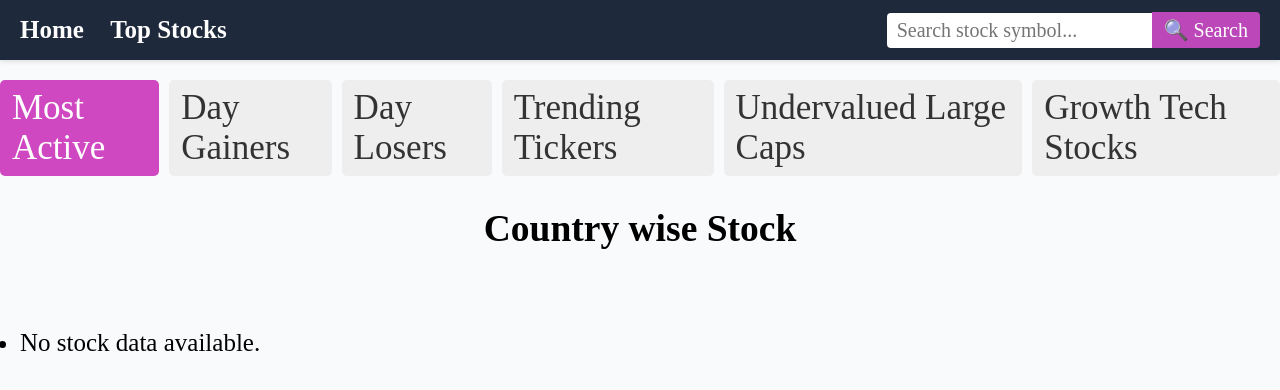
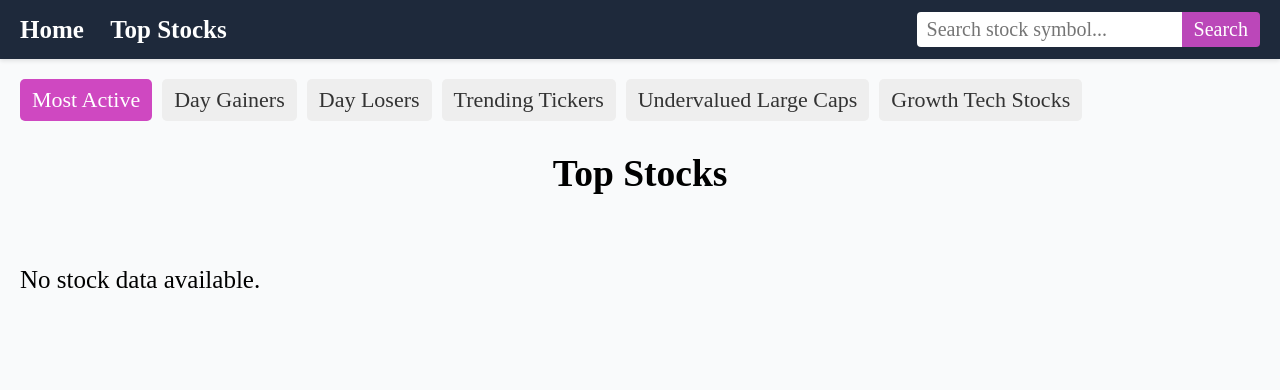
Before and after one commit to Hetvivaja/RealTimeStock, a Flask app: page /top-stocks?category=most_actives in a window 1280 px wide. Shown: the top 390 px of the page. Run offline with Flask 3, Linux system fonts and the light colour scheme; data that the repository does not hold is empty.

Commit message:
Duplicate Code Remove.

```diff
--- a/graph/top.py
+++ b/graph/top.py
@@ -1,4 +1,5 @@
 import requests
+
 
 def get_top(screener_Id):
     url = "https://query1.finance.yahoo.com/v1/finance/screener/predefined/saved"
@@ -6,11 +7,16 @@ def get_top(screener_Id):
     headers = {"User-Agent": "Mozilla/5.0"}
 
     try:
-        res = requests.get(url, params=params, headers=headers)
+        res = requests.get(url, params=params, headers=headers, timeout=10)
+        res.raise_for_status()
         data = res.json()
         results = data.get("finance", {}).get("result", [])
-        quotes = results[0].get("quotes", [])
-        return [{"symbol": q["symbol"], "name": q.get("shortName", "N/A")} for q in quotes]
+        quotes = results[0].get("quotes", []) if results else []
+        return [
+            {"symbol": q["symbol"], "name": q.get("shortName", "N/A")}
+            for q in quotes
+            if q.get("symbol")
+        ]
     except Exception as e:
         print("Error fetching data:", e)
         return []
--- /dev/null
+++ b/requirements.txt
@@ -0,0 +1,6 @@
+Flask==3.1.0
+dash==3.3.0
+dash-bootstrap-components==2.0.4
+plotly==6.5.0
+requests==2.32.5
+yfinance==1.3.0
--- a/static/style.css
+++ b/static/style.css
@@ -75,7 +75,7 @@ body {
     margin-bottom: 30px;
     border-left: 6px solid #590000;
     border-right: 6px solid #590000;
-    border-radius: 12px;
+    border-radius: 8px;
     box-shadow: 0 2px 10px rgba(0,0,0,0.08);
     display: grid;
     grid-template-columns: repeat(auto-fill, minmax(450px, 5fr));
@@ -92,10 +92,12 @@ body {
 }
 
 .stock-list {
-    display:inline;
+    display: grid;
     grid-template-columns: repeat(auto-fill, minmax(250px, 1fr));
     gap: 15px;
     margin-top: 20px;
+    padding: 0;
+    list-style: none;
 }
 .stock-item {
     background-color: white;
@@ -107,7 +109,6 @@ body {
 .stock-item a {
     text-decoration: none;
     color: #3c3e25;
-    font-size: 16px;
     font-size: 18px;
 }
 
@@ -121,9 +122,11 @@ body {
 
 .category-nav {
     display: flex;
+    flex-wrap: wrap;
     gap: 10px;
     margin-bottom: 15px;
-    font-size: 35px;
+    font-size: 22px;
+    padding: 0 20px;
 }
 
 .category-nav a {
@@ -142,15 +145,10 @@ body {
     color: white;
 }
 
-/* .country-form {
-    margin-bottom: 20px;
+.page-title {
+    text-align: center;
 }
 
-.country-form select {
-    padding: 5px 10px;
-    font-size: 14px;
-} */
-/* Chart type form container */
 #chartForm {
     display: flex;
     align-items: center;
@@ -159,14 +157,12 @@ body {
     gap: 10px;
 }
 
-/* Label styling */
 #chartForm label {
     font-weight: bold;
     font-size: 25px;
     color: #6f1c95;
 }
 
-/* Dropdown styling */
 #chartType {
     padding: 6px 12px;
     font-size: 20px;
@@ -178,7 +174,6 @@ body {
     cursor: pointer;
 }
 
-/* Hover and focus effects */
 #chartType:hover,
 #chartType:focus {
     border-color: #888;
--- a/templates/home.html
+++ b/templates/home.html
@@ -6,7 +6,6 @@
     <link rel="stylesheet" href="{{ url_for('static', filename='style.css') }}">
 </head>
 <body class="my-img">
-
     <nav class="navbar">
         <div class="nav-left">
             <a href="/">Home</a>
@@ -15,7 +14,7 @@
         <div class="nav-right">
             <form action="{{ url_for('search') }}" method="get" class="search-form">
                 <input type="text" name="query" placeholder="Search stock symbol..." required>
-                <button type="submit">🔍 Search</button>
+                <button type="submit">Search</button>
             </form>
         </div>
     </nav>
--- a/templates/top_stock.html
+++ b/templates/top_stock.html
@@ -1,9 +1,9 @@
 <!DOCTYPE html>
-<html>
+<html lang="en">
 <head>
-    <meta charset="UTF-8" />
+    <meta charset="UTF-8">
     <title>Top Stock</title>
-     <link rel="stylesheet" href="{{ url_for('static', filename='style.css') }}">
+    <link rel="stylesheet" href="{{ url_for('static', filename='style.css') }}">
 </head>
 <body>
     <nav class="navbar">
@@ -11,14 +11,14 @@
             <a href="/">Home</a>
             <a href="/top-stocks">Top Stocks</a>
         </div>
-
-          <div class="nav-right">
+        <div class="nav-right">
             <form action="{{ url_for('search') }}" method="get" class="search-form">
                 <input type="text" name="query" placeholder="Search stock symbol..." required>
-                <button type="submit">🔍 Search</button>
+                <button type="submit">Search</button>
             </form>
         </div>
     </nav>
+
     <nav class="category-nav">
         {% for key, label in {
             'most_actives': 'Most Active',
@@ -34,19 +34,20 @@
         </a>
         {% endfor %}
     </nav>
-    <center><h2>Country wise Stock</h2></center>
+
+    <h2 class="page-title">Top Stocks</h2>
     <div class="content">
         <ul class="stock-list">
             {% for stock in symbols %}
-                <div class="stock-item">
-                <a href="{{ url_for('stock_detail', symbol=stock.symbol) }}"  style="text-decoration: none; font-size: 30px; ">
+            <li class="stock-item">
+                <a href="{{ url_for('stock_detail', symbol=stock.symbol) }}">
                     <strong>{{ stock.symbol }}</strong> - {{ stock.name }}
                 </a>
-            </div>
+            </li>
             {% else %}
-                <li>No stock data available.</li>
+            <li>No stock data available.</li>
             {% endfor %}
         </ul>
-
+    </div>
 </body>
 </html>
```
Also changed, not shown: dash_app.py (+10 -98 lines), graph/stock.py (+15 -9 lines), templates/stock_data.html (+5 -71 lines), 1 other file.
